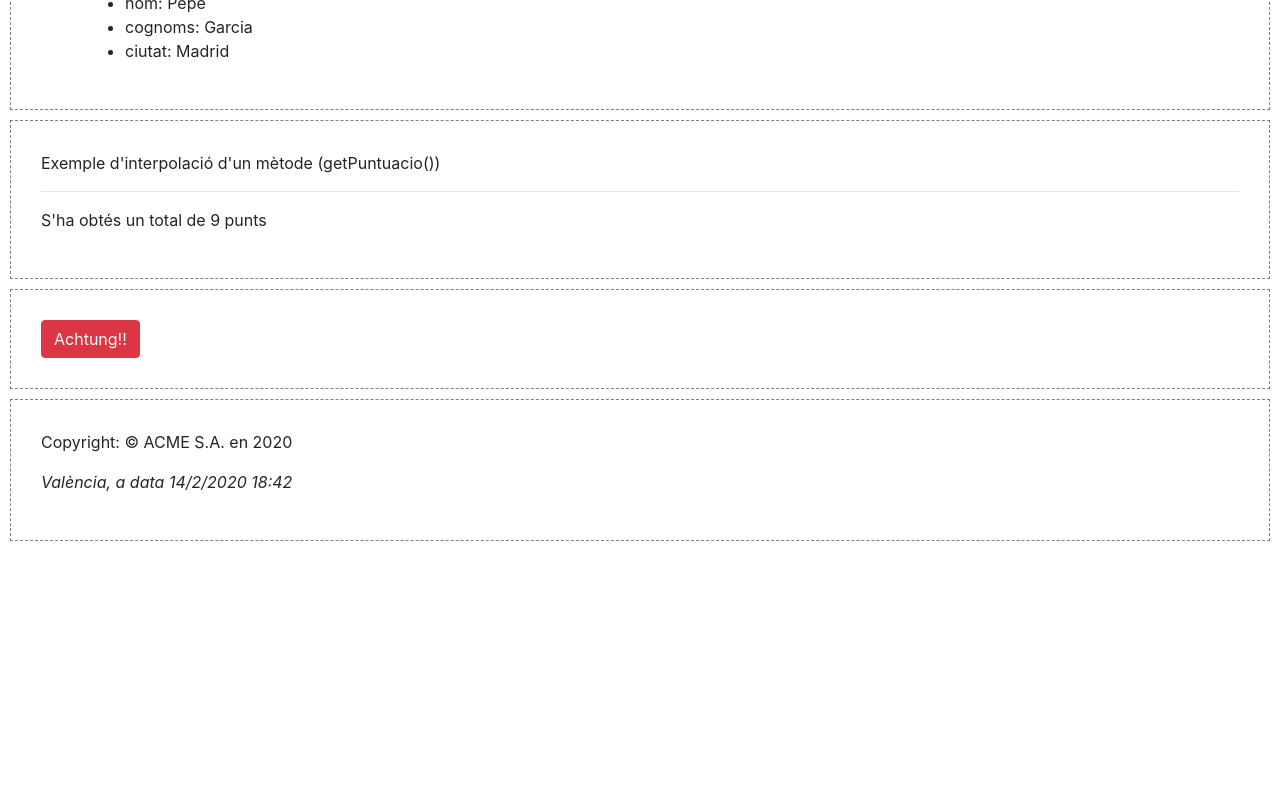
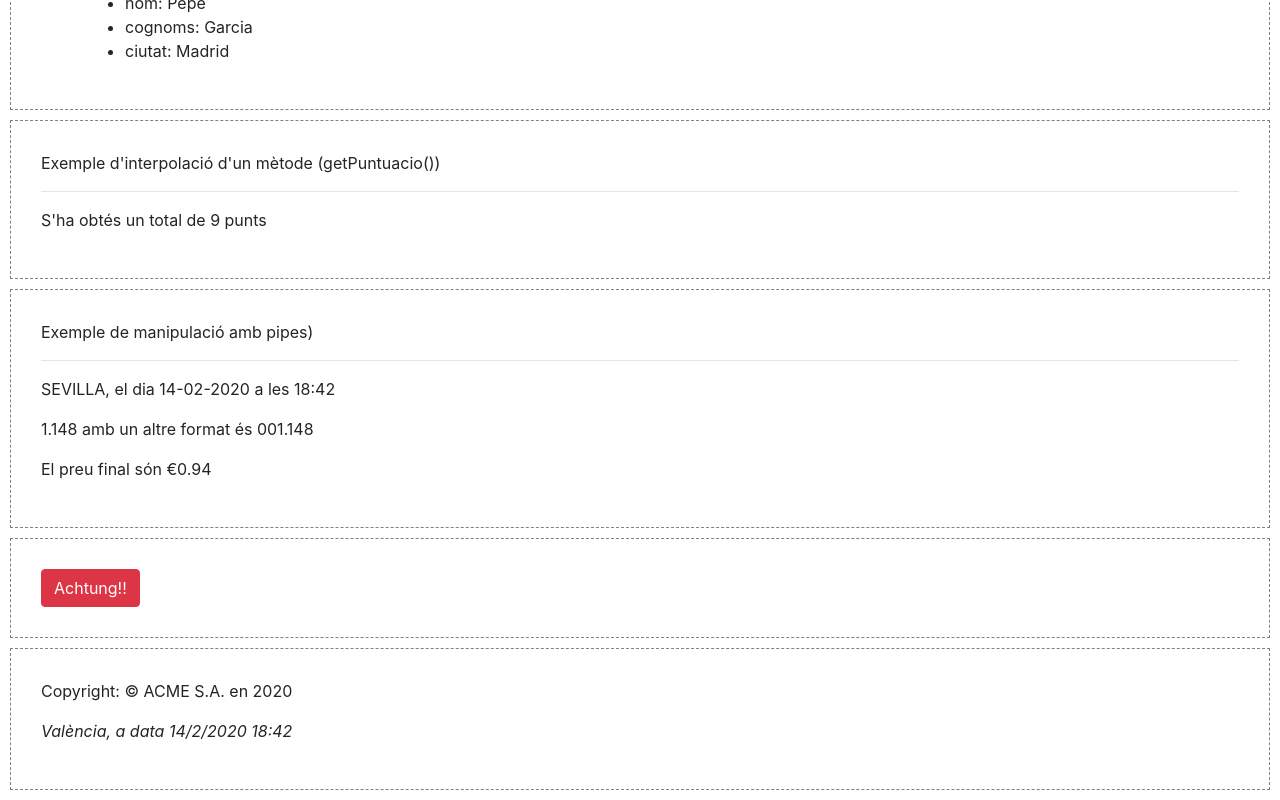
Before and after one commit to mirtalc/angular-tutorial-Ang4desde0, an Angular app: page / in a window 1280 px wide. Shown: the part 3083-3883 px from the top of the page. Before the commit the page ends 3634 px from the top, so only its background shows below. Built offline with nearby package versions, Linux system fonts and the light colour scheme.

Commit message:
feat(#17): Incorporar exemples de Pipe

```diff
--- a/src/app/app.component.html
+++ b/src/app/app.component.html
@@ -60,6 +60,12 @@
     </div>
 
     <div class="section">
+        <p>Exemple de manipulació amb pipes)</p>
+        <hr>
+        <app-expipes></app-expipes>
+    </div>
+
+    <div class="section">
         <button type="button" class="btn btn-danger">Achtung!!</button>
     </div>
 
--- a/src/app/app.module.ts
+++ b/src/app/app.module.ts
@@ -21,6 +21,7 @@ import { ExdirectivaclassComponent } from './exdirectivaclass/exdirectivaclass.c
 import { ExdirectivaforComponent } from './exdirectivafor/exdirectivafor.component';
 import { PareComponent } from './pare/pare.component';
 import { FillComponent } from './fill/fill.component';
+import { ExpipesComponent } from './expipes/expipes.component';
 
 /**
  * 2. Decorador del Module amb metadata
@@ -40,7 +41,8 @@ import { FillComponent } from './fill/fill.component';
         ExdirectivaclassComponent,
         ExdirectivaforComponent,
         PareComponent,
-        FillComponent
+        FillComponent,
+        ExpipesComponent
     ],
     // dependències (l'origen està a la primera secció amb el imports)
     imports: [
--- /dev/null
+++ b/src/app/expipes/expipes.component.html
@@ -0,0 +1,3 @@
+<p>{{ ciutat | uppercase }}, el dia {{ hui | date:'dd-MM-yyyy' }} a les {{ hui | date:'HH:mm' }}</p>
+<p>{{ numero }} amb un altre format és {{ numero | number:"3.1-3" }}</p>
+<p>El preu final són {{ preu | currency:'EUR':'symbol' }}</p>
--- /dev/null
+++ b/src/app/expipes/expipes.component.ts
@@ -0,0 +1,20 @@
+import { Component, OnInit } from '@angular/core';
+
+@Component({
+    selector: 'app-expipes',
+    templateUrl: './expipes.component.html',
+    styleUrls: ['./expipes.component.scss']
+})
+export class ExpipesComponent implements OnInit {
+    // Atributs
+    hui: any = new Date();
+    ciutat: string = "Sevilla";
+    numero: number = 1.148;
+    preu: number = 0.94;
+
+    constructor() { }
+
+    ngOnInit(): void {
+    }
+
+}
```
Also changed, not shown: src/app/expipes/expipes.component.scss (added).
